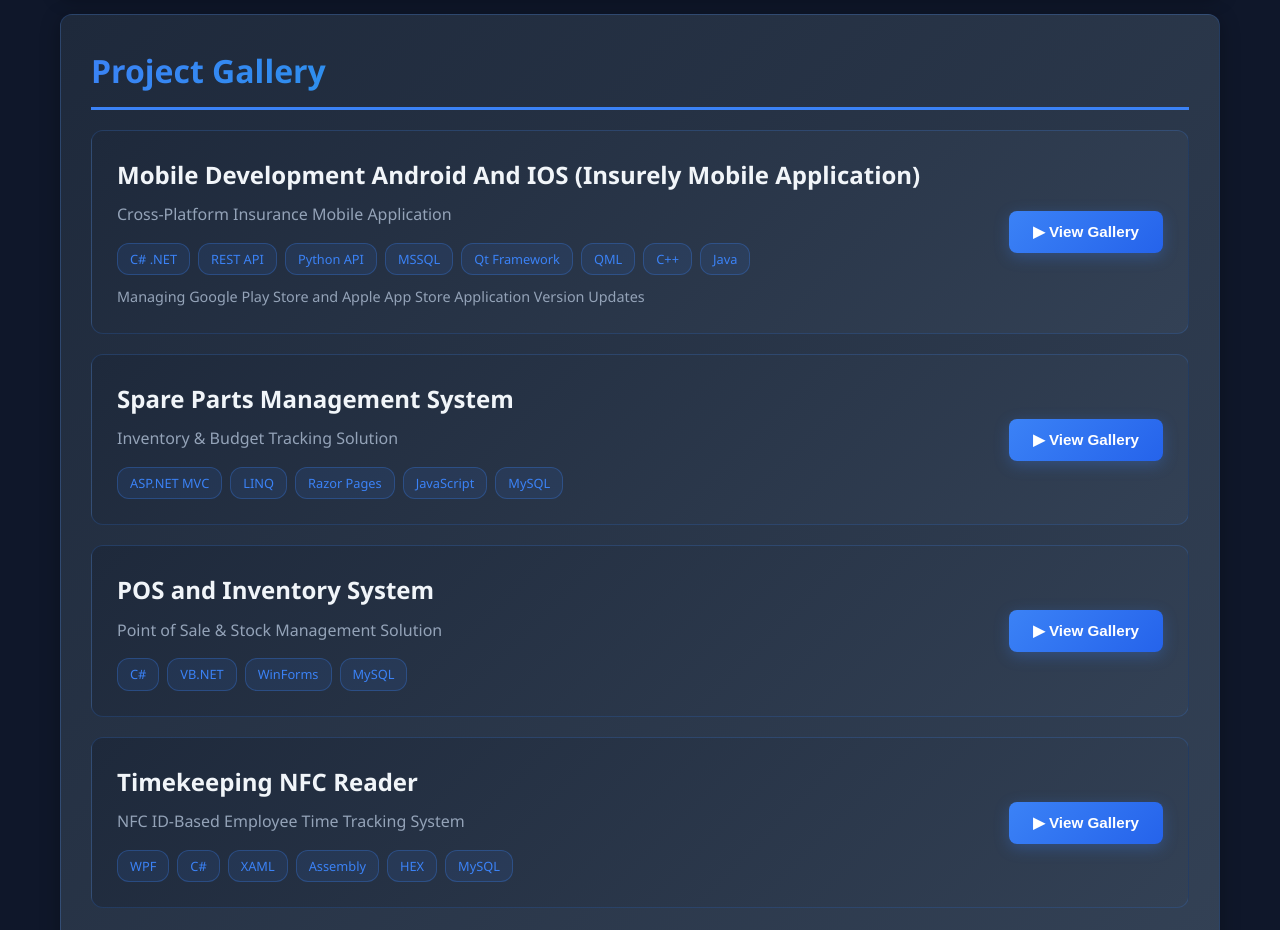
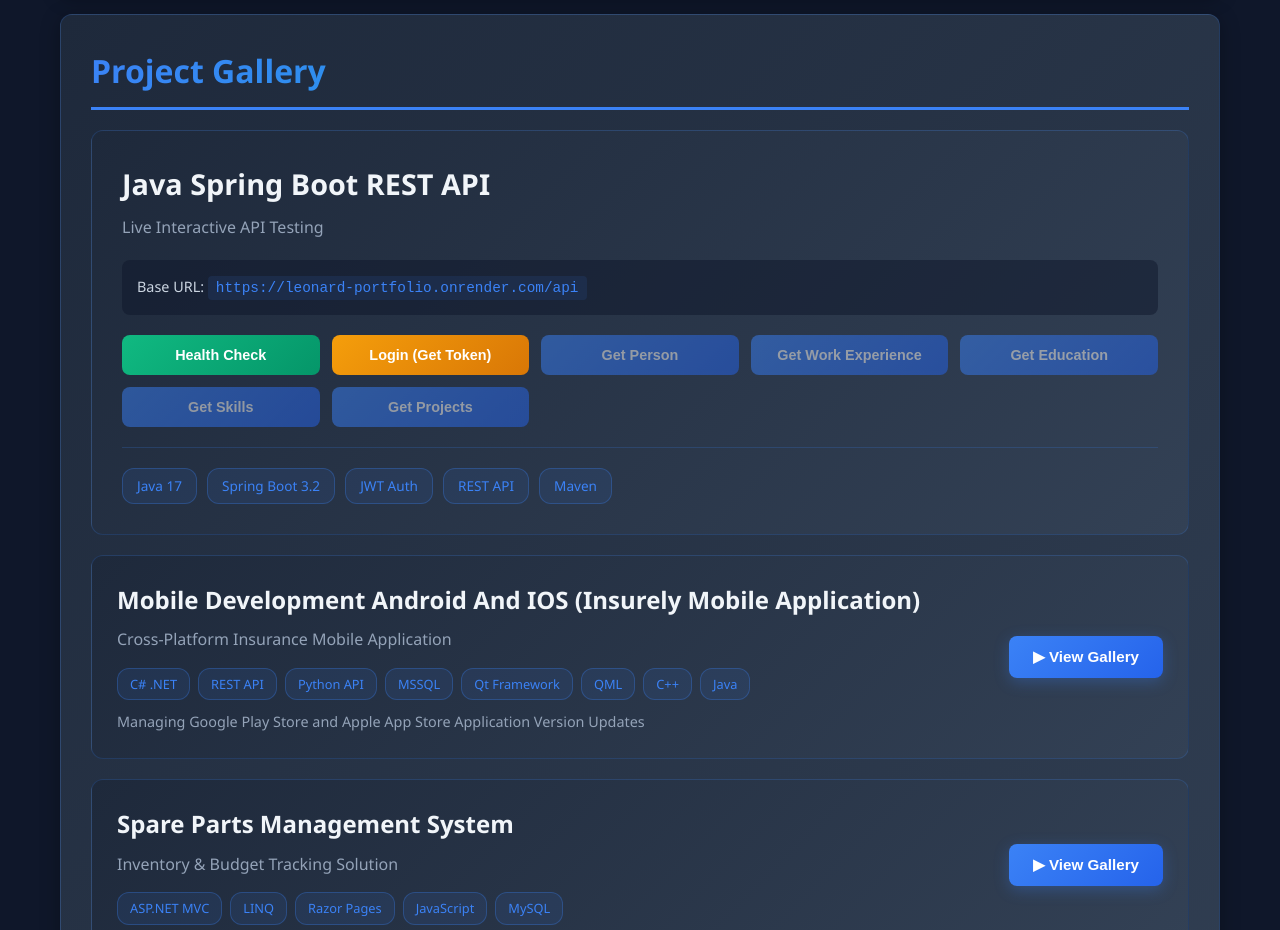
Before and after one commit to ffxleo/Leonard-Portfolio, a React (Create React App) app in the folder portfolio-react/: page / in a window 1280 px wide. Shown: the part 3440-4370 px from the top of the page. Built offline with nearby package versions, Linux system fonts and the light colour scheme.

Commit message:
Add interactive API tester component to portfolio

```diff
--- a/portfolio-react/src/App.js
+++ b/portfolio-react/src/App.js
@@ -10,6 +10,7 @@
 import GalleryPOS from './components/GalleryPOS';
 import GalleryMobile from './components/GalleryMobile';
 import GalleryTimekeeping from './components/GalleryTimekeeping';
+import ApiTester from './components/ApiTester';
 import Footer from './components/Footer';
 import portfolioData from './data/portfolioData';
 
@@ -45,6 +46,7 @@
         <section id="gallery">
           <div className="section">
             <h2 className="section-title">Project Gallery</h2>
+            <ApiTester />
             <GalleryMobile />
             <Gallery />
             <GalleryPOS />
--- /dev/null
+++ b/portfolio-react/src/components/ApiTester.css
@@ -0,0 +1,189 @@
+.api-tester {
+  background: linear-gradient(135deg, #1e293b 0%, #334155 100%);
+  border-radius: 12px;
+  padding: 30px;
+  margin-bottom: 20px;
+  border: 1px solid rgba(59, 130, 246, 0.2);
+}
+
+.api-title {
+  font-size: 1.8rem;
+  color: #f1f5f9;
+  margin-bottom: 8px;
+}
+
+.api-subtitle {
+  color: #94a3b8;
+  font-size: 1rem;
+  margin-bottom: 20px;
+}
+
+.api-info {
+  background: rgba(15, 23, 42, 0.5);
+  padding: 15px;
+  border-radius: 8px;
+  margin-bottom: 20px;
+}
+
+.api-url {
+  color: #cbd5e1;
+  font-size: 0.9rem;
+  margin: 0;
+}
+
+.api-url code {
+  background: rgba(59, 130, 246, 0.1);
+  padding: 4px 8px;
+  border-radius: 4px;
+  color: #3b82f6;
+  font-family: 'Courier New', monospace;
+}
+
+.token-status {
+  color: #10b981;
+  font-weight: 600;
+  margin: 10px 0 0 0;
+}
+
+.api-buttons {
+  display: grid;
+  grid-template-columns: repeat(auto-fit, minmax(180px, 1fr));
+  gap: 12px;
+  margin-bottom: 20px;
+}
+
+.api-btn {
+  background: linear-gradient(135deg, #3b82f6 0%, #2563eb 100%);
+  color: white;
+  border: none;
+  padding: 12px 20px;
+  border-radius: 8px;
+  cursor: pointer;
+  font-size: 0.9rem;
+  font-weight: 600;
+  transition: all 0.3s ease;
+}
+
+.api-btn:hover:not(:disabled) {
+  background: linear-gradient(135deg, #2563eb 0%, #1d4ed8 100%);
+  transform: translateY(-2px);
+  box-shadow: 0 4px 15px rgba(59, 130, 246, 0.4);
+}
+
+.api-btn:disabled {
+  opacity: 0.5;
+  cursor: not-allowed;
+}
+
+.health-btn {
+  background: linear-gradient(135deg, #10b981 0%, #059669 100%);
+}
+
+.health-btn:hover:not(:disabled) {
+  background: linear-gradient(135deg, #059669 0%, #047857 100%);
+}
+
+.login-btn {
+  background: linear-gradient(135deg, #f59e0b 0%, #d97706 100%);
+}
+
+.login-btn:hover:not(:disabled) {
+  background: linear-gradient(135deg, #d97706 0%, #b45309 100%);
+}
+
+.loading {
+  text-align: center;
+  color: #3b82f6;
+  font-size: 1rem;
+  padding: 20px;
+}
+
+.error-box {
+  background: rgba(239, 68, 68, 0.1);
+  border: 1px solid rgba(239, 68, 68, 0.3);
+  color: #fca5a5;
+  padding: 15px;
+  border-radius: 8px;
+  margin-bottom: 20px;
+}
+
+.response-box {
+  background: rgba(15, 23, 42, 0.8);
+  border: 1px solid rgba(59, 130, 246, 0.3);
+  border-radius: 8px;
+  margin-bottom: 20px;
+  overflow: hidden;
+}
+
+.response-header {
+  display: flex;
+  justify-content: space-between;
+  align-items: center;
+  padding: 12px 15px;
+  background: rgba(59, 130, 246, 0.1);
+  border-bottom: 1px solid rgba(59, 130, 246, 0.2);
+  color: #3b82f6;
+  font-weight: 600;
+}
+
+.clear-btn {
+  background: rgba(239, 68, 68, 0.2);
+  color: #fca5a5;
+  border: 1px solid rgba(239, 68, 68, 0.3);
+  padding: 4px 12px;
+  border-radius: 4px;
+  cursor: pointer;
+  font-size: 0.85rem;
+  transition: all 0.3s ease;
+}
+
+.clear-btn:hover {
+  background: rgba(239, 68, 68, 0.3);
+}
+
+.response-box pre {
+  color: #cbd5e1;
+  padding: 15px;
+  margin: 0;
+  overflow-x: auto;
+  font-family: 'Courier New', monospace;
+  font-size: 0.85rem;
+  line-height: 1.6;
+}
+
+.api-tech {
+  display: flex;
+  gap: 10px;
+  flex-wrap: wrap;
+  margin-top: 20px;
+  padding-top: 20px;
+  border-top: 1px solid rgba(59, 130, 246, 0.2);
+}
+
+.tech-badge {
+  background: rgba(59, 130, 246, 0.1);
+  border: 1px solid rgba(59, 130, 246, 0.3);
+  color: #3b82f6;
+  padding: 6px 14px;
+  border-radius: 12px;
+  font-size: 0.85rem;
+  font-weight: 500;
+}
+
+@media (max-width: 768px) {
+  .api-tester {
+    padding: 20px;
+  }
+
+  .api-buttons {
+    grid-template-columns: 1fr;
+  }
+
+  .api-title {
+    font-size: 1.5rem;
+  }
+
+  .response-box pre {
+    font-size: 0.75rem;
+  }
+}
--- /dev/null
+++ b/portfolio-react/src/components/ApiTester.js
@@ -0,0 +1,128 @@
+import React, { useState } from 'react';
+import './ApiTester.css';
+
+function ApiTester() {
+  const [token, setToken] = useState('');
+  const [response, setResponse] = useState(null);
+  const [loading, setLoading] = useState(false);
+  const [error, setError] = useState(null);
+
+  const API_BASE_URL = 'https://leonard-portfolio.onrender.com/api';
+
+  const testLogin = async () => {
+    setLoading(true);
+    setError(null);
+    try {
+      const res = await fetch(`${API_BASE_URL}/auth/login`, {
+        method: 'POST',
+        headers: { 'Content-Type': 'application/json' },
+        body: JSON.stringify({ username: 'admin', password: 'admin123' })
+      });
+      const data = await res.json();
+      setResponse(data);
+      if (data.token) {
+        setToken(data.token);
+      }
+    } catch (err) {
+      setError(err.message);
+    }
+    setLoading(false);
+  };
+
+  const testEndpoint = async (endpoint) => {
+    setLoading(true);
+    setError(null);
+    try {
+      const res = await fetch(`${API_BASE_URL}${endpoint}`, {
+        headers: {
+          'Authorization': `Bearer ${token}`,
+          'Content-Type': 'application/json'
+        }
+      });
+      const data = await res.json();
+      setResponse(data);
+    } catch (err) {
+      setError(err.message);
+    }
+    setLoading(false);
+  };
+
+  const testHealth = async () => {
+    setLoading(true);
+    setError(null);
+    try {
+      const res = await fetch(`${API_BASE_URL}/health`);
+      const data = await res.json();
+      setResponse(data);
+    } catch (err) {
+      setError(err.message);
+    }
+    setLoading(false);
+  };
+
+  return (
+    <div className="api-tester">
+      <h3 className="api-title">Java Spring Boot REST API</h3>
+      <p className="api-subtitle">Live Interactive API Testing</p>
+
+      <div className="api-info">
+        <p className="api-url">Base URL: <code>{API_BASE_URL}</code></p>
+        {token && (
+          <p className="token-status">✓ Authenticated</p>
+        )}
+      </div>
+
+      <div className="api-buttons">
+        <button onClick={testHealth} disabled={loading} className="api-btn health-btn">
+          Health Check
+        </button>
+        <button onClick={testLogin} disabled={loading} className="api-btn login-btn">
+          Login (Get Token)
+        </button>
+        <button onClick={() => testEndpoint('/portfolio/person')} disabled={loading || !token} className="api-btn">
+          Get Person
+        </button>
+        <button onClick={() => testEndpoint('/portfolio/work-experience')} disabled={loading || !token} className="api-btn">
+          Get Work Experience
+        </button>
+        <button onClick={() => testEndpoint('/portfolio/education')} disabled={loading || !token} className="api-btn">
+          Get Education
+        </button>
+        <button onClick={() => testEndpoint('/portfolio/skills')} disabled={loading || !token} className="api-btn">
+          Get Skills
+        </button>
+        <button onClick={() => testEndpoint('/portfolio/projects')} disabled={loading || !token} className="api-btn">
+          Get Projects
+        </button>
+      </div>
+
+      {loading && <div className="loading">Loading...</div>}
+
+      {error && (
+        <div className="error-box">
+          <strong>Error:</strong> {error}
+        </div>
+      )}
+
+      {response && (
+        <div className="response-box">
+          <div className="response-header">
+            <span>Response:</span>
+            <button onClick={() => setResponse(null)} className="clear-btn">Clear</button>
+          </div>
+          <pre>{JSON.stringify(response, null, 2)}</pre>
+        </div>
+      )}
+
+      <div className="api-tech">
+        <span className="tech-badge">Java 17</span>
+        <span className="tech-badge">Spring Boot 3.2</span>
+        <span className="tech-badge">JWT Auth</span>
+        <span className="tech-badge">REST API</span>
+        <span className="tech-badge">Maven</span>
+      </div>
+    </div>
+  );
+}
+
+export default ApiTester;
```
Also changed, not shown: 1 other file (tests, documents, lock files or other folders).
